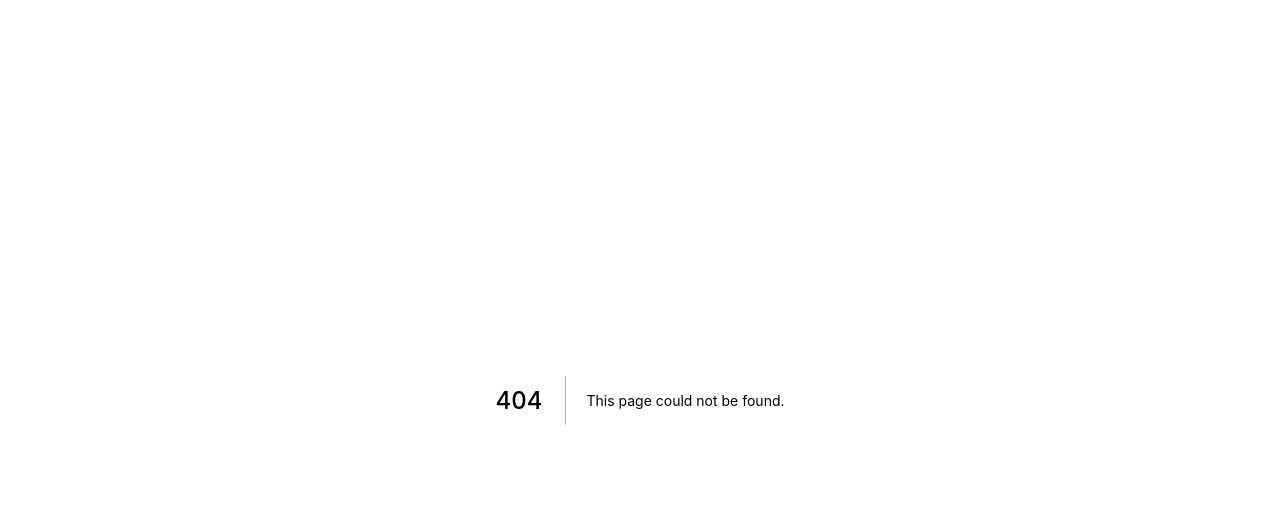
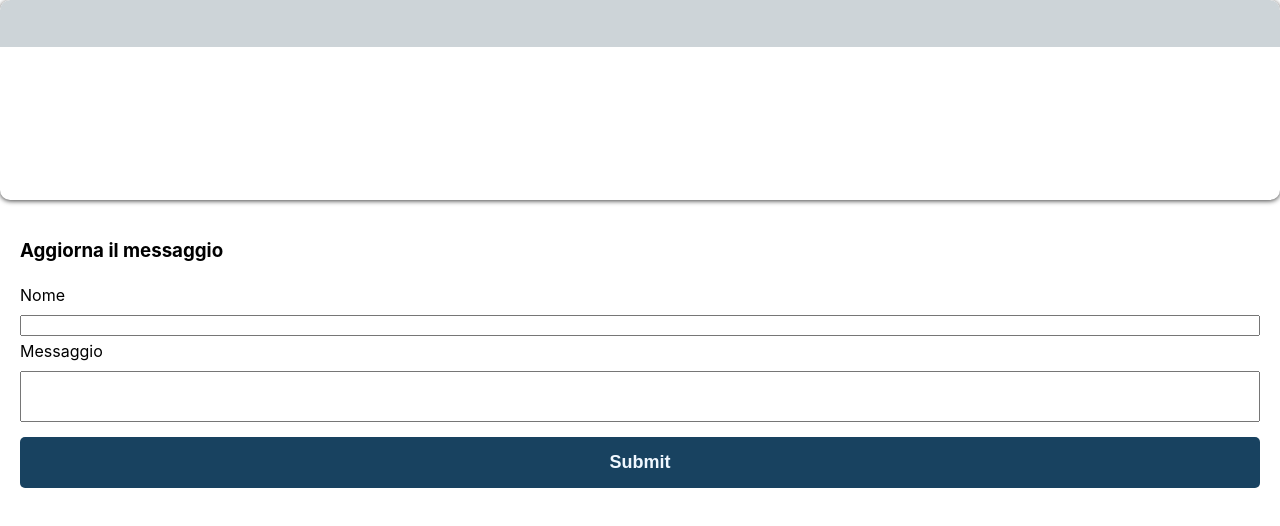
Before and after one commit to esterSeidita/TextMeNext, a Next.js app: page /update/1 in a window 1280 px wide. Before the commit this address had no page. Shown: the top 526 px of the page. Built offline with nearby package versions, Linux system fonts and the light colour scheme; no server answers.

Commit message:
feat: update records

```diff
--- a/components/Actions/index.jsx
+++ b/components/Actions/index.jsx
@@ -7,9 +7,10 @@ import {DELETE} from "../../utils";
 
 export default function Actions() {
   const router = useRouter();
+  const {id} = router.query;
 
   const deleteRecord = () => {
-    DELETE(`messages/${router.query.id}`).then(() => {
+    DELETE(`messages/${id}`).then(() => {
       router.push("/")
     }).catch((err) => {
       console.log(err);
@@ -21,7 +22,7 @@ export default function Actions() {
       <div className={styles.Actions__LikeBtn}>
         <AiFillLike />
       </div>
-      <div className={styles.Actions__UpdateBtn}>
+      <div onClick={()=>router.push(`/update/${id}`)} className={styles.Actions__UpdateBtn}>
         <BsFillGearFill />
       </div>
       <div onClick={deleteRecord} className={styles.Actions__DeleteBtn}>
--- a/components/NewMessageForm/index.jsx
+++ b/components/NewMessageForm/index.jsx
@@ -1,31 +1,54 @@
 import styles from "./style.module.scss";
 
-import { POST } from "./../../utils";
+import { POST, UPDATE } from "./../../utils";
 
-import { useState } from "react";
+import { useState, useEffect } from "react";
+import { useRouter } from "next/router";
 
-export default function NewMessageForm({ reRender }) {
+export default function NewMessageForm({
+  method,
+  reRender,
+  title,
+  GetDataOnChange,
+  data = "",
+}) {
   const [inputs, setInputs] = useState({});
+  const router = useRouter();
+  const { id } = router.query;
+
+  useEffect(() => {
+    if(method==="UPDATE"){
+      GetDataOnChange(inputs);
+    }
+  }, [inputs]);
 
   const changeValue = (e) => {
     const name = e.target.name;
     const value = e.target.value;
-    console.log([name])
 
     setInputs((val) => ({ ...val, [name]: value }));
   };
 
   const submit = (e) => {
     e.preventDefault();
-    POST("messages", inputs).then(() => {
-      reRender();
-      setInputs({});
-    });
+
+    method === "POST" &&
+      POST("messages", { ...inputs, date: new Date() }).then(() => {
+        reRender((val) => !val);
+        setInputs({});
+      });
+
+    method === "UPDATE" &&
+      UPDATE(`messages/${id}`, { ...inputs, date: new Date() }).then(() => {
+        reRender((val) => !val);
+        setInputs({});
+        router.push("/")
+      });
   };
 
   return (
     <div className={styles.NewMessageForm}>
-      <h3>Manda un messaggio!</h3>
+      <h3>{title}</h3>
       <form onSubmit={submit}>
         <div className={styles.NewMessageForm__mainForm}>
           <div className={styles.NewMessageForm__inputGroup}>
@@ -34,17 +57,18 @@ export default function NewMessageForm({ reRender }) {
               type="text"
               name="sender"
               id="sender"
-              value={inputs.sender || ""}
+              value={data.sender || inputs.sender || ""}
               onChange={changeValue}
             />
           </div>
+          {/* <input type="hidden" name="date" value={new Date()} /> */}
           <div className={styles.NewMessageForm__inputGroup}>
             <label htmlFor="text">Messaggio</label>
             <textarea
               name="text"
               id="text"
               rows="3"
-              value={inputs.text || ""}
+              value={data.text || inputs.text || ""}
               onChange={changeValue}
             ></textarea>
           </div>
--- /dev/null
+++ b/pages/update/[id].jsx
@@ -0,0 +1,39 @@
+import { useRouter } from "next/router";
+import { useState, useEffect } from "react";
+import { GET } from "../../utils";
+
+import SingleMessage from "./../../components/SingleMessage";
+import NewMessageForm from "./../../components/NewMessageForm";
+
+import styles from "./style.module.scss";
+
+export default function Update() {
+  const router = useRouter();
+  const { id } = router.query;
+  const [data, setData] = useState({});
+  const [render, setRender] = useState(false);
+
+  useEffect(() => {
+    GET(`messages/${id}`)
+      .then((data) => setData(data))
+      .catch((e) => console.log(e));
+  }, []);
+
+  const GetDataOnChange = (inputs) => {
+    console.log(inputs);
+    setData((data) => ({ ...data, sender: inputs.sender, text: inputs.text }));
+  };
+
+  return (
+    <div className={styles.Update}>
+      <SingleMessage data={data} />
+      <NewMessageForm
+        method="UPDATE"
+        title="Aggiorna il messaggio"
+        reRender={setRender}
+        GetDataOnChange={GetDataOnChange}
+        data={data}
+      />
+    </div>
+  );
+}
--- a/utils/index.js
+++ b/utils/index.js
@@ -1,9 +1,3 @@
-// Next.js API route support: https://nextjs.org/docs/api-routes/introduction
-
-// export default function handler(req, res) {
-//   res.status(200).json({ name: 'John Doe' })
-// }
-
 const BASE_URL = "https://edgemony-backend.herokuapp.com/";
 
 export const GET = (type) =>
@@ -18,10 +12,20 @@ export const POST = (type, content) =>
     body: JSON.stringify(content),
   }).then((res) => res.json());
 
+
+export const UPDATE = (type, content) =>
+  fetch(`${BASE_URL}${type}`, {
+    method: "PATCH",
+    headers: {
+      "Content-Type": "application/json",
+    },
+    body: JSON.stringify(content),
+  }).then((res) => res.json());
+
 export const DELETE = (type) =>
   fetch(`${BASE_URL}${type}`, {
     method: "DELETE",
     headers: {
       "Content-Type": "application/json",
-    }
+    },
   }).then((res) => res.json());
```
Also changed, not shown: components/Actions/style.module.scss (+6 -3 lines), pages/contatti/contatti.jsx (+6 -1 lines), pages/index.js (+2 -5 lines), pages/update/style.module.scss (added).
